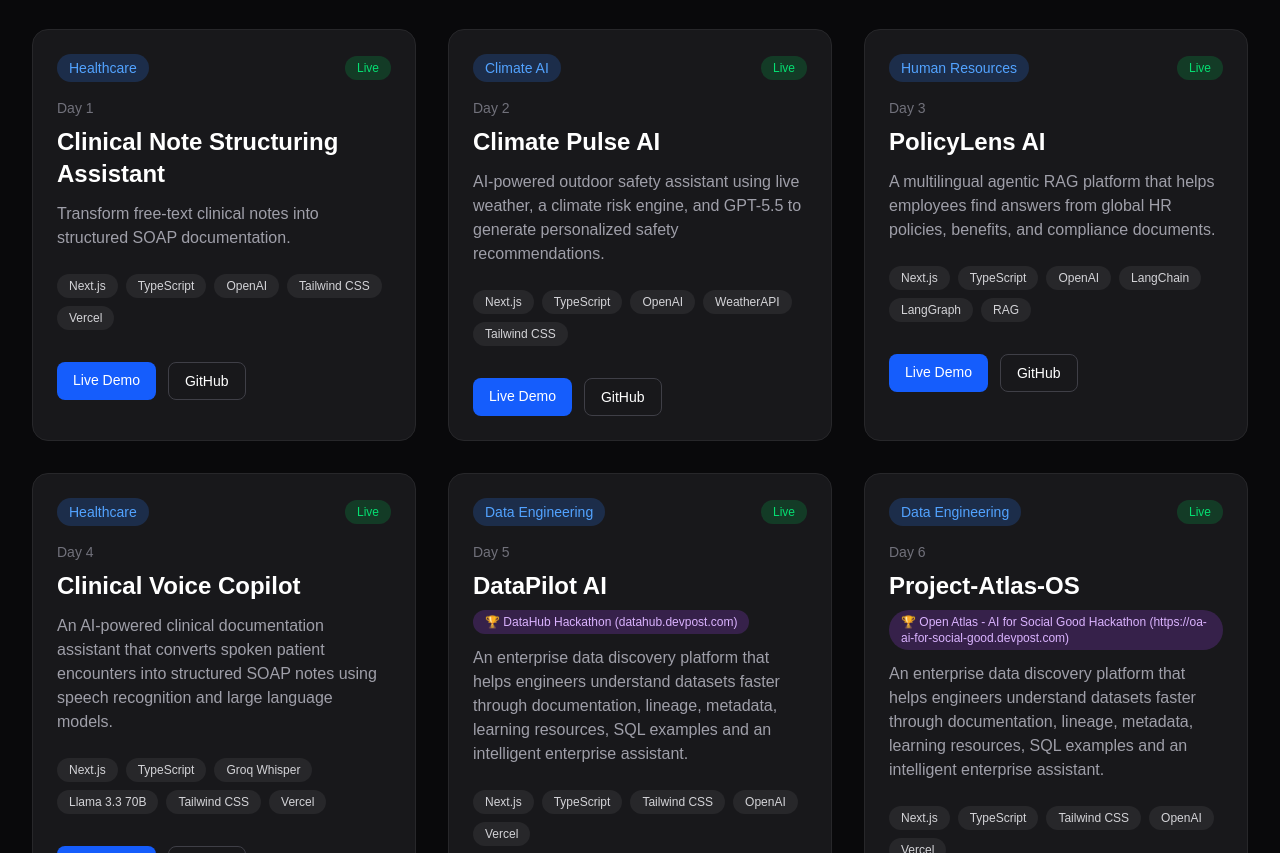
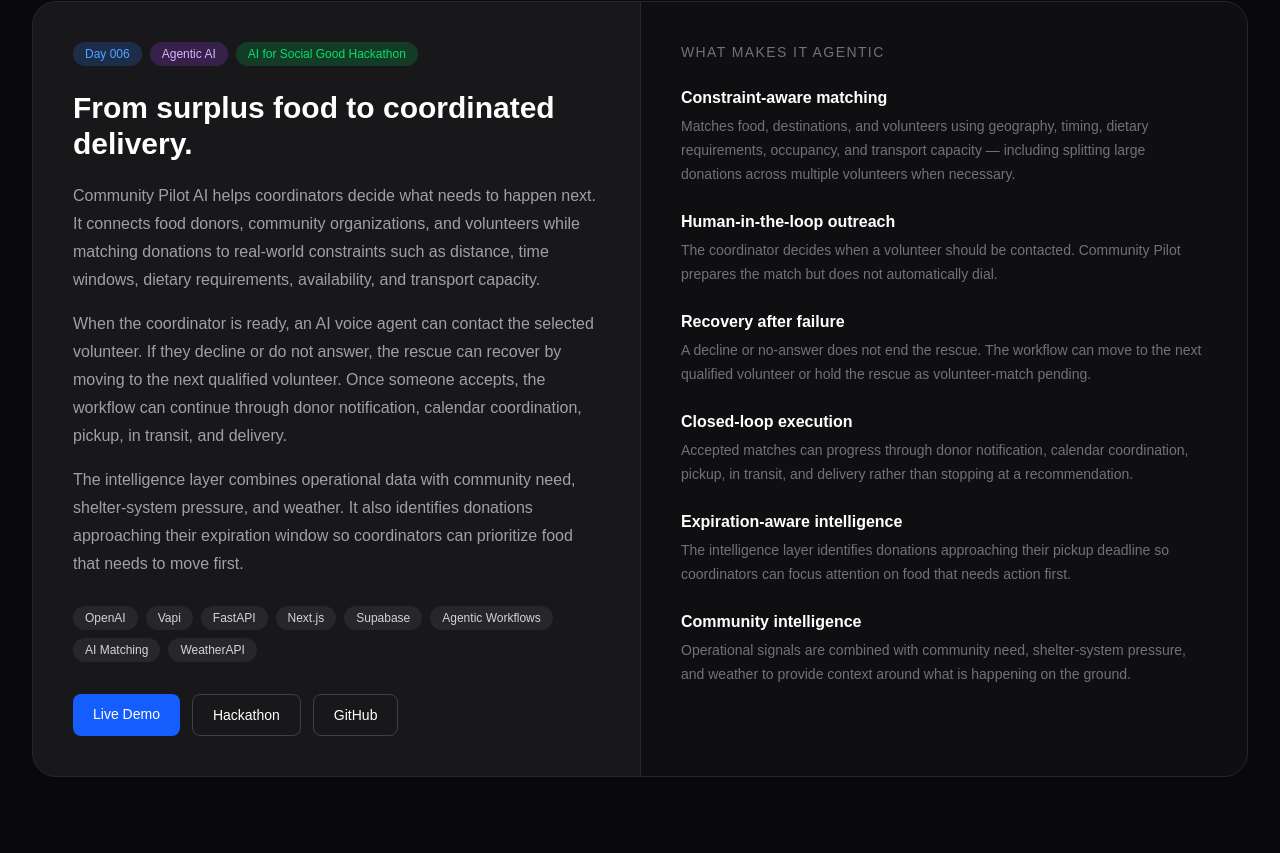
Before and after one commit to shreya19888/ai-portfolio, a Next.js app: page / in a window 1280 px wide. Shown: the part 1187-2040 px from the top of the page. Built offline with nearby package versions, Linux system fonts and the light colour scheme.

Commit message:
community pilot ai

```diff
--- a/app/data/agents.ts
+++ b/app/data/agents.ts
@@ -3,15 +3,23 @@ export const agents = [
     id: "001",
     day: 1,
     title: "Clinical Note Structuring Assistant",
-    tagline: "Transform free-text clinical notes into structured SOAP documentation.",
+    tagline:
+      "Transform free-text clinical notes into structured SOAP documentation.",
     industry: "Healthcare",
     status: "Live",
-    technologies: ["Next.js", "TypeScript", "OpenAI", "Tailwind CSS", "Vercel"],
+    technologies: [
+      "Next.js",
+      "TypeScript",
+      "OpenAI",
+      "Tailwind CSS",
+      "Vercel",
+    ],
     github:
       "https://github.com/shreya19888/100-days-100-agents/tree/master/day-001-clinical-note-structuring",
     demo: "https://clinical-note-structuring.vercel.app/",
     featured: true,
   },
+
   {
     id: "002",
     day: 2,
@@ -20,11 +28,19 @@ export const agents = [
       "AI-powered outdoor safety assistant using live weather, a climate risk engine, and GPT-5.5 to generate personalized safety recommendations.",
     industry: "Climate AI",
     status: "Live",
-    technologies: ["Next.js", "TypeScript", "OpenAI", "WeatherAPI", "Tailwind CSS"],
-    github: "https://github.com/shreya19888/100-days-100-agents/tree/master/day-002-climate-pulse",
+    technologies: [
+      "Next.js",
+      "TypeScript",
+      "OpenAI",
+      "WeatherAPI",
+      "Tailwind CSS",
+    ],
+    github:
+      "https://github.com/shreya19888/100-days-100-agents/tree/master/day-002-climate-pulse",
     demo: "https://climate-pulse-ai-three.vercel.app/",
     featured: true,
   },
+
   {
     id: "003",
     day: 3,
@@ -33,11 +49,20 @@ export const agents = [
       "A multilingual agentic RAG platform that helps employees find answers from global HR policies, benefits, and compliance documents.",
     industry: "Human Resources",
     status: "Live",
-    technologies: ["Next.js", "TypeScript", "OpenAI", "LangChain", "LangGraph", "RAG"],
-    github: "https://github.com/shreya19888/100-days-100-agents/tree/master/day-003-policylens-ai",
+    technologies: [
+      "Next.js",
+      "TypeScript",
+      "OpenAI",
+      "LangChain",
+      "LangGraph",
+      "RAG",
+    ],
+    github:
+      "https://github.com/shreya19888/100-days-100-agents/tree/master/day-003-policylens-ai",
     demo: "https://policylensai-chi.vercel.app/",
     featured: true,
   },
+
   {
     id: "004",
     day: 4,
@@ -59,34 +84,55 @@ export const agents = [
     demo: "https://clinical-voice-copilot-sand.vercel.app/",
     featured: true,
   },
+
   {
     id: "005",
     day: 5,
     title: "DataPilot AI",
     tagline:
-      "An enterprise data discovery platform that helps engineers understand datasets faster through documentation, lineage, metadata, learning resources, SQL examples and an intelligent enterprise assistant.",
+      "An enterprise data discovery platform that helps engineers understand datasets faster through documentation, lineage, metadata, learning resources, SQL examples, and an intelligent enterprise assistant.",
     industry: "Data Engineering",
     status: "Live",
-    technologies: ["Next.js", "TypeScript", "Tailwind CSS", "OpenAI", "Vercel"],
-    github: "https://github.com/shreya19888/100-days-100-agents/tree/master/day-005-datapilot-ai",
-    demo: "https://datapilotai-j07o2081f-shreyachakrabarti19-2079s-projects.vercel.app/",
+    technologies: [
+      "Next.js",
+      "TypeScript",
+      "Tailwind CSS",
+      "OpenAI",
+      "Vercel",
+    ],
+    github:
+      "https://github.com/shreya19888/100-days-100-agents/tree/master/day-005-datapilot-ai",
+    demo:
+      "https://datapilotai-j07o2081f-shreyachakrabarti19-2079s-projects.vercel.app/",
     featured: true,
-    hackathon: "DataHub Hackathon (datahub.devpost.com)",
+    hackathon: "DataHub Hackathon",
   },
+
   {
     id: "006",
     day: 6,
-    title: "Project-Atlas-OS",
+    title: "Community Pilot AI",
     tagline:
-      "An enterprise data discovery platform that helps engineers understand datasets faster through documentation, lineage, metadata, learning resources, SQL examples and an intelligent enterprise assistant.",
-    industry: "Data Engineering",
+      "An AI-powered community food rescue coordination system that matches surplus food with community needs and volunteers, coordinates voice outreach, and tracks rescues from pickup through delivery.",
+    industry: "Social Good",
     status: "Live",
-    technologies: ["Next.js", "TypeScript", "Tailwind CSS", "OpenAI", "Vercel"],
-    github: "",
-    demo: "",
+    technologies: [
+      "Next.js",
+      "TypeScript",
+      "Python",
+      "FastAPI",
+      "Supabase",
+      "OpenAI",
+      "Vapi",
+      "WeatherAPI",
+    ],
+    github:
+      "https://github.com/shreya19888/100-days-100-agents/tree/master/day-006-community-pilot-ai",
+    demo: "https://community-pilot-ai.vercel.app/",
     featured: true,
-    hackathon: "Open Atlas - AI for Social Good Hackathon (https://oa-ai-for-social-good.devpost.com)",
+    hackathon: "AI for Social Good Hackathon",
   },
+
   {
     id: "007",
     day: 7,
@@ -95,10 +141,18 @@ export const agents = [
       "An AI-powered skin wellness companion combining YouCam Skin AI, OpenAI reasoning, Indian food wisdom, Ayurveda-inspired rituals, and family home remedies.",
     industry: "Beauty & Wellness",
     status: "Live",
-    technologies: ["Next.js","TypeScript","Tailwind CSS","OpenAI","YouCam API"],
-    github: "https://github.com/shreya19888/100-days-100-agents/tree/master/day-007-Charme",
-    demo: "https://charme-jz6hci47x-shreyachakrabarti19-2079s-projects.vercel.app/",
+    technologies: [
+      "Next.js",
+      "TypeScript",
+      "Tailwind CSS",
+      "OpenAI",
+      "YouCam API",
+    ],
+    github:
+      "https://github.com/shreya19888/100-days-100-agents/tree/master/day-007-Charme",
+    demo:
+      "https://charme-jz6hci47x-shreyachakrabarti19-2079s-projects.vercel.app/",
     featured: true,
-    hackathon: "YouCam Hackathon (https://youcam-api.devpost.com/)",
+    hackathon: "YouCam Hackathon",
   },
 ];
--- a/app/page.tsx
+++ b/app/page.tsx
@@ -26,7 +26,7 @@ export default function Home() {
             </span>
             . I build intelligent applications at the intersection of AI,
             data, and product design — from enterprise decision systems and
-            workforce intelligence to consumer AI experiences.
+            workforce intelligence to real-world agentic applications.
             <br />
             <br />
             I&apos;m also building{" "}
@@ -87,6 +87,212 @@ export default function Home() {
           <div>
             <h2 className="text-5xl font-black">AI</h2>
             <p className="mt-2 text-zinc-400">First Product Mindset</p>
+          </div>
+        </div>
+      </section>
+
+      {/* Featured Project */}
+      <section className="mx-auto max-w-7xl px-8 pb-24">
+        <div className="mb-10">
+          <p className="text-sm uppercase tracking-widest text-blue-400">
+            Featured Agent
+          </p>
+
+          <h2 className="mt-3 text-4xl font-black md:text-5xl">
+            Community Pilot AI
+          </h2>
+
+          <p className="mt-4 max-w-3xl text-lg leading-8 text-zinc-400">
+            An AI-powered community food rescue coordination system that
+            connects surplus food, community need, volunteers, and voice
+            outreach into one operational workflow.
+          </p>
+        </div>
+
+        <div className="overflow-hidden rounded-3xl border border-zinc-800 bg-zinc-900">
+          <div className="grid lg:grid-cols-2">
+            {/* Project Story */}
+            <div className="p-8 lg:p-10">
+              <div className="flex flex-wrap gap-2">
+                <span className="rounded-full bg-blue-500/20 px-3 py-1 text-xs font-medium text-blue-400">
+                  Day 006
+                </span>
+
+                <span className="rounded-full bg-purple-500/20 px-3 py-1 text-xs font-medium text-purple-300">
+                  Agentic AI
+                </span>
+
+                <a
+                  href="https://oa-ai-for-social-good.devpost.com/"
+                  target="_blank"
+                  rel="noopener noreferrer"
+                  className="rounded-full bg-green-500/20 px-3 py-1 text-xs font-medium text-green-400 transition hover:bg-green-500/30"
+                >
+                  AI for Social Good Hackathon
+                </a>
+              </div>
+
+              <h3 className="mt-6 text-3xl font-bold">
+                From surplus food to coordinated delivery.
+              </h3>
+
+              <p className="mt-5 text-base leading-7 text-zinc-400">
+                Community Pilot AI helps coordinators decide what needs to
+                happen next. It connects food donors, community organizations,
+                and volunteers while matching donations to real-world
+                constraints such as distance, time windows, dietary
+                requirements, availability, and transport capacity.
+              </p>
+
+              <p className="mt-4 text-base leading-7 text-zinc-400">
+                When the coordinator is ready, an AI voice agent can contact
+                the selected volunteer. If they decline or do not answer, the
+                rescue can recover by moving to the next qualified volunteer.
+                Once someone accepts, the workflow can continue through donor
+                notification, calendar coordination, pickup, in transit, and
+                delivery.
+              </p>
+
+              <p className="mt-4 text-base leading-7 text-zinc-400">
+                The intelligence layer combines operational data with
+                community need, shelter-system pressure, and weather. It also
+                identifies donations approaching their expiration window so
+                coordinators can prioritize food that needs to move first.
+              </p>
+
+              {/* Technologies */}
+              <div className="mt-7 flex flex-wrap gap-2">
+                {[
+                  "OpenAI",
+                  "Vapi",
+                  "FastAPI",
+                  "Next.js",
+                  "Supabase",
+                  "Agentic Workflows",
+                  "AI Matching",
+                  "WeatherAPI",
+                ].map((tech) => (
+                  <span
+                    key={tech}
+                    className="rounded-full bg-zinc-800 px-3 py-1 text-xs text-zinc-300"
+                  >
+                    {tech}
+                  </span>
+                ))}
+              </div>
+
+              {/* Links */}
+              <div className="mt-8 flex flex-wrap gap-3">
+                <a
+                  href="https://community-pilot-ai.vercel.app/"
+                  target="_blank"
+                  rel="noopener noreferrer"
+                  className="rounded-lg bg-blue-600 px-5 py-2.5 text-sm font-medium transition hover:bg-blue-500"
+                >
+                  Live Demo
+                </a>
+
+                <a
+                  href="https://oa-ai-for-social-good.devpost.com/"
+                  target="_blank"
+                  rel="noopener noreferrer"
+                  className="rounded-lg border border-zinc-700 px-5 py-2.5 text-sm transition hover:border-blue-500"
+                >
+                  Hackathon
+                </a>
+
+                <a
+                  href="https://github.com/shreya19888/100-days-100-agents"
+                  target="_blank"
+                  rel="noopener noreferrer"
+                  className="rounded-lg border border-zinc-700 px-5 py-2.5 text-sm transition hover:border-blue-500"
+                >
+                  GitHub
+                </a>
+              </div>
+            </div>
+
+            {/* Agentic Capabilities */}
+            <div className="border-t border-zinc-800 bg-zinc-950/60 p-8 lg:border-l lg:border-t-0 lg:p-10">
+              <p className="text-sm font-medium uppercase tracking-widest text-zinc-500">
+                What makes it agentic
+              </p>
+
+              <div className="mt-6 space-y-6">
+                <div>
+                  <h4 className="font-semibold text-white">
+                    Constraint-aware matching
+                  </h4>
+
+                  <p className="mt-1 text-sm leading-6 text-zinc-500">
+                    Matches food, destinations, and volunteers using
+                    geography, timing, dietary requirements, occupancy, and
+                    transport capacity — including splitting large donations
+                    across multiple volunteers when necessary.
+                  </p>
+                </div>
+
+                <div>
+                  <h4 className="font-semibold text-white">
+                    Human-in-the-loop outreach
+                  </h4>
+
+                  <p className="mt-1 text-sm leading-6 text-zinc-500">
+                    The coordinator decides when a volunteer should be
+                    contacted. Community Pilot prepares the match but does not
+                    automatically dial.
+                  </p>
+                </div>
+
+                <div>
+                  <h4 className="font-semibold text-white">
+                    Recovery after failure
+                  </h4>
+
+                  <p className="mt-1 text-sm leading-6 text-zinc-500">
+                    A decline or no-answer does not end the rescue. The
+                    workflow can move to the next qualified volunteer or hold
+                    the rescue as volunteer-match pending.
+                  </p>
+                </div>
+
+                <div>
+                  <h4 className="font-semibold text-white">
+                    Closed-loop execution
+                  </h4>
+
+                  <p className="mt-1 text-sm leading-6 text-zinc-500">
+                    Accepted matches can progress through donor notification,
+                    calendar coordination, pickup, in transit, and delivery
+                    rather than stopping at a recommendation.
+                  </p>
+                </div>
+
+                <div>
+                  <h4 className="font-semibold text-white">
+                    Expiration-aware intelligence
+                  </h4>
+
+                  <p className="mt-1 text-sm leading-6 text-zinc-500">
+                    The intelligence layer identifies donations approaching
+                    their pickup deadline so coordinators can focus attention
+                    on food that needs action first.
+                  </p>
+                </div>
+
+                <div>
+                  <h4 className="font-semibold text-white">
+                    Community intelligence
+                  </h4>
+
+                  <p className="mt-1 text-sm leading-6 text-zinc-500">
+                    Operational signals are combined with community need,
+                    shelter-system pressure, and weather to provide context
+                    around what is happening on the ground.
+                  </p>
+                </div>
+              </div>
+            </div>
           </div>
         </div>
       </section>
```
Also changed, not shown: 1 other file (tests, documents, lock files or other folders).
